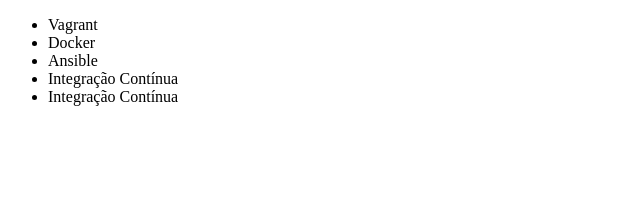
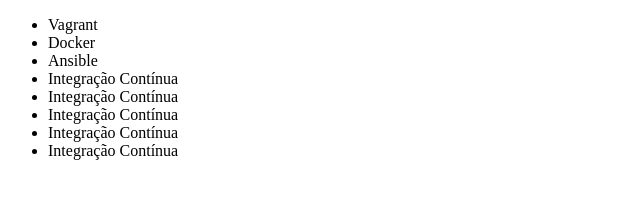
Before and after one commit to lucaAPNT/alura-git, a plain HTML site: page index.html in a window 1280 px wide. Shown: the whole page, without its empty margins (0-640 px from the left). Drawn offline with Linux system fonts and the light colour scheme.

Commit message:
add umas paradas

```diff
--- a/index.html
+++ b/index.html
@@ -11,6 +11,9 @@
         <li>Ansible</li>
         <li>Integração Contínua</li>
         <li>Integração Contínua</li>
+        <li>Integração Contínua</li>
+        <li>Integração Contínua</li>
+        <li>Integração Contínua</li>
     </ul>
 </body>
 </html>
```
